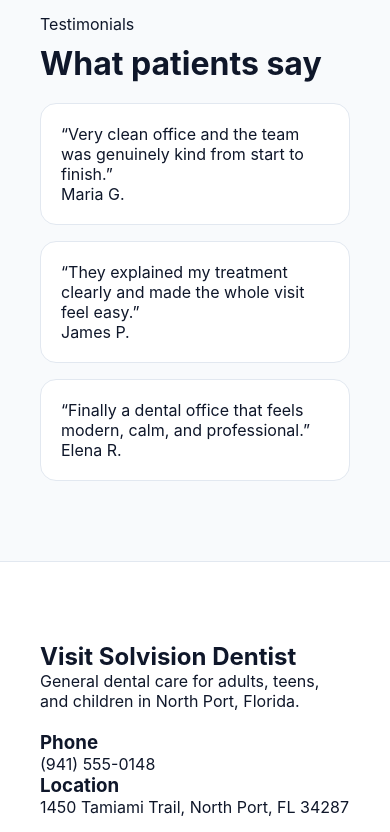
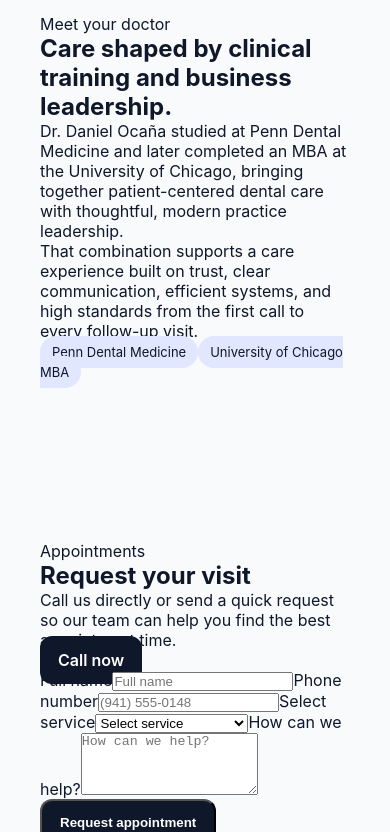
Before and after one commit to danielocana/solvision-dentist, a Next.js app: page / in a window 390 px wide. Shown: the part 3180-4012 px from the top of the page. Built offline with nearby package versions, Linux system fonts and the light colour scheme.

Commit message:
feat: add sticky mobile call button, appointment section, and doctor bio

```diff
--- a/app/page.js
+++ b/app/page.js
@@ -14,6 +14,7 @@ const copy = {
       "Solvision Dentist provides modern general dentistry in North Port, Florida with a friendly, detail-focused approach designed around comfort, clarity, and long-term oral health.",
     primaryCta: "Call now",
     secondaryCta: "Explore services",
+    stickyCall: "Call now",
     stat1: "General dentistry",
     stat2: "All major insurance accepted",
     stat3: "Convenient North Port location",
@@ -34,6 +35,24 @@ const copy = {
     insuranceText:
       "We work with all major insurance companies and can help verify your benefits before your visit so you know what to expect.",
     insuranceCallout: "Questions about coverage? Our team can help before your appointment.",
+    doctorKicker: "Meet your doctor",
+    doctorTitle: "Care shaped by clinical training and business leadership.",
+    doctorText:
+      "Dr. Daniel Ocaña studied at Penn Dental Medicine and later completed an MBA at the University of Chicago, bringing together patient-centered dental care with thoughtful, modern practice leadership.",
+    doctorText2:
+      "That combination supports a care experience built on trust, clear communication, efficient systems, and high standards from the first call to every follow-up visit.",
+    doctorBadge1: "Penn Dental Medicine",
+    doctorBadge2: "University of Chicago MBA",
+    appointmentKicker: "Appointments",
+    appointmentTitle: "Request your visit",
+    appointmentText:
+      "Call us directly or send a quick request so our team can help you find the best appointment time.",
+    formName: "Full name",
+    formPhone: "Phone number",
+    formService: "Select service",
+    formMessage: "How can we help?",
+    formButton: "Request appointment",
+    serviceOptions: ["Dental exam", "Cleaning", "Fillings", "Cosmetic consultation", "Emergency visit"],
     testimonialsTitle: "What patients say",
     testimonials: [
       ["Very clean office and the team was genuinely kind from start to finish.", "Maria G."],
@@ -68,6 +87,7 @@ const copy = {
       "Solvision Dentist ofrece odontología general moderna en North Port, Florida, con un enfoque amable y detallista diseñado para la comodidad, la claridad y la salud oral a largo plazo.",
     primaryCta: "Llamar ahora",
     secondaryCta: "Ver servicios",
+    stickyCall: "Llamar ahora",
     stat1: "Odontología general",
     stat2: "Aceptamos seguros principales",
     stat3: "Ubicación conveniente en North Port",
@@ -88,6 +108,24 @@ const copy = {
     insuranceText:
       "Trabajamos con todas las principales compañías de seguros y podemos ayudarle a verificar sus beneficios antes de su visita para que sepa qué esperar.",
     insuranceCallout: "¿Preguntas sobre cobertura? Nuestro equipo puede ayudarle antes de su cita.",
+    doctorKicker: "Conozca a su doctor",
+    doctorTitle: "Atención guiada por formación clínica y visión de liderazgo.",
+    doctorText:
+      "El Dr. Daniel Ocaña estudió en Penn Dental Medicine y luego completó un MBA en la University of Chicago, combinando una atención dental centrada en el paciente con una dirección moderna y bien pensada de la práctica.",
+    doctorText2:
+      "Esa combinación ayuda a ofrecer una experiencia basada en confianza, comunicación clara, sistemas eficientes y altos estándares desde la primera llamada hasta cada seguimiento.",
+    doctorBadge1: "Penn Dental Medicine",
+    doctorBadge2: "MBA University of Chicago",
+    appointmentKicker: "Citas",
+    appointmentTitle: "Solicite su visita",
+    appointmentText:
+      "Llámenos directamente o envíe una solicitud rápida para que nuestro equipo le ayude a encontrar el mejor horario.",
+    formName: "Nombre completo",
+    formPhone: "Número de teléfono",
+    formService: "Seleccione servicio",
+    formMessage: "¿Cómo podemos ayudarle?",
+    formButton: "Solicitar cita",
+    serviceOptions: ["Examen dental", "Limpieza", "Empastes", "Consulta cosmética", "Visita de emergencia"],
     testimonialsTitle: "Lo que dicen los pacientes",
     testimonials: [
       ["La oficina está muy limpia y el equipo fue realmente amable de principio a fin.", "María G."],
@@ -197,6 +235,63 @@ export default function Home() {
         </div>
       </section>
 
+      <section className="section doctor-section">
+        <div className="container doctor-grid">
+          <div className="doctor-photo-card">
+            <div className="doctor-photo-glow" />
+            <div className="doctor-photo">
+              <div className="doctor-head" />
+              <div className="doctor-body" />
+            </div>
+          </div>
+          <div className="doctor-copy">
+            <span className="section-kicker">{t.doctorKicker}</span>
+            <h2>{t.doctorTitle}</h2>
+            <p>{t.doctorText}</p>
+            <p>{t.doctorText2}</p>
+            <div className="doctor-badges">
+              <span className="stat-pill">{t.doctorBadge1}</span>
+              <span className="stat-pill">{t.doctorBadge2}</span>
+            </div>
+          </div>
+        </div>
+      </section>
+
+      <section className="section appointment-section">
+        <div className="container appointment-grid">
+          <div className="appointment-copy">
+            <span className="section-kicker">{t.appointmentKicker}</span>
+            <h2>{t.appointmentTitle}</h2>
+            <p>{t.appointmentText}</p>
+            <a href="tel:+19415550148" className="btn btn-primary">{t.primaryCta}</a>
+          </div>
+          <form className="appointment-card">
+            <label>
+              <span>{t.formName}</span>
+              <input type="text" placeholder={t.formName} />
+            </label>
+            <label>
+              <span>{t.formPhone}</span>
+              <input type="tel" placeholder="(941) 555-0148" />
+            </label>
+            <label>
+              <span>{t.formService}</span>
+              <select defaultValue="">
+                <option value="" disabled>{t.formService}</option>
+                {t.serviceOptions.map((option) => (
+                  <option key={option} value={option}>{option}</option>
+                ))}
+              </select>
+            </label>
+            <label>
+              <span>{t.formMessage}</span>
+              <textarea rows="4" placeholder={t.formMessage} />
+            </label>
+            <button type="button" className="btn btn-primary full-width">{t.formButton}</button>
+          </form>
+        </div>
+      </section>
+
       <section id="testimonials" className="section premium-section">
         <div className="container">
           <div className="section-heading narrow">
@@ -239,6 +334,8 @@ export default function Home() {
           </div>
         </div>
       </footer>
+
+      <a href="tel:+19415550148" className="mobile-call-bar">{t.stickyCall}</a>
     </main>
   );
 }
```
